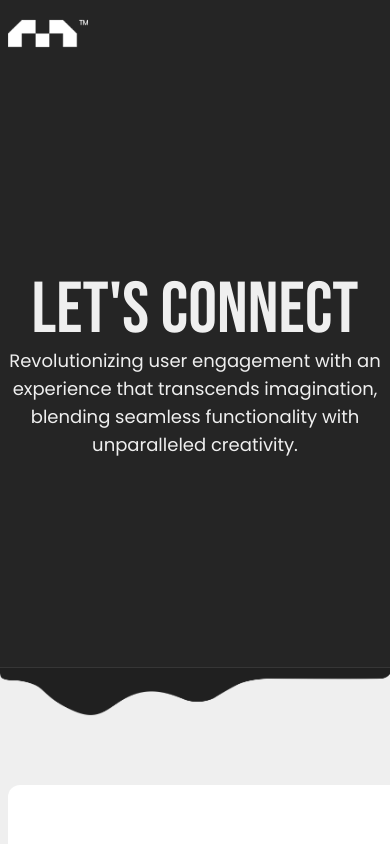
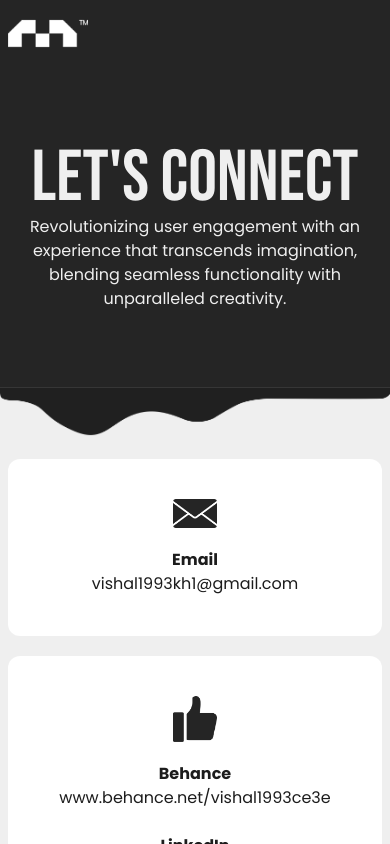
Before and after one commit to Prajjwal22/portfolio-million-pixels, a Next.js app: page /contact in a window 390 px wide. Shown: the top 844 px of the page. Built offline with nearby package versions, Linux system fonts and the light colour scheme.

Commit message:
mobile contact

```diff
--- a/app/contact/page.tsx
+++ b/app/contact/page.tsx
@@ -13,7 +13,7 @@ export default function ContactPage() {
       <Info />
       <Social />
       <ContactForm />
-      <Feedback />
+      {/* <Feedback /> */}
       <Footer/>
     </>
   );
--- a/components/Contact/ContactCard.tsx
+++ b/components/Contact/ContactCard.tsx
@@ -13,11 +13,11 @@ export default function ContactCard({ icon, title, info, index }: cardProps) {
     <div
       className={`${
         index === 1 ? "row-span-2" : ""
-      } p-10 w-[500px] font-poppins min-h-72  bg-white overflow-hidden h-full hovercard rounded-xl flex items-center justify-center hover:bg-primary hover:text-secondary transition-colors duration-500 hover:after:bg-cover hover:after:bg-[url('../public/blur.png')] hover:after:absolute hover:after:top-[-25%] after:transition-all after:ease-in relative ease-in hover:after:right-0  hover:after:w-full hover:after:h-full`}
+      } p-10 md:w-[500px] font-poppins md:min-h-72  bg-white overflow-hidden h-full hovercard rounded-xl flex items-center justify-center hover:bg-primary hover:text-secondary transition-colors duration-500 hover:after:bg-cover hover:after:bg-[url('../public/blur.png')] hover:after:absolute hover:after:top-[-25%] after:transition-all after:ease-in relative ease-in hover:after:right-0  hover:after:w-full hover:after:h-full`}
     >
-      <div className="flex flex-col gap-4 h-full w-full justify-center items-center text-lg">
+      <div className="flex flex-col md:gap-4 h-full w-full justify-center items-center md:text-lg">
         <Image
-          className=" transition all duration-300 mb-5"
+          className=" transition max-w-11 md:max-w-32 all duration-300 mb-5"
           src={icon}
           width={80}
           height={80}
--- a/components/Contact/ContactForm.tsx
+++ b/components/Contact/ContactForm.tsx
@@ -7,12 +7,12 @@ export default function ContactForm() {
   return (
     <section className="font-poppins bg-secondary text-primary z-10 relative  overflow-hidden p-2 ">
       <div className="flex flex-col m-auto max-w-5xl bg-white rounded-xl p-8">
-        <span className="text-2xl font-bold text-center mb-10">Send me a message </span>
+        <span className="md:text-2xl font-bold text-center mb-10">Send me a message </span>
         <form className="grid grid-cols-2 gap-5">
-          <input type="text" className="p-5 rounded-xl border border-mute text-mute bg-secondary h-[70px]" placeholder="Name"/>
-          <input type="text" className="p-5 rounded-xl border border-mute text-mute bg-secondary h-[70px]" placeholder="Email"/>
-          <input type="text" className="p-5 rounded-xl border border-mute text-mute bg-secondary h-[70px]" placeholder="Contact No."/>
-          <input type="text" className="p-5 rounded-xl border border-mute text-mute bg-secondary h-[70px]" placeholder="Subject"/>
+          <input type="text" className="p-5 rounded-xl border border-mute text-mute bg-secondary md:h-[70px] h-14" placeholder="Name"/>
+          <input type="text" className="p-5 rounded-xl border border-mute text-mute bg-secondary md:h-[70px] h-14" placeholder="Email"/>
+          <input type="text" className="p-5 rounded-xl border border-mute text-mute bg-secondary md:h-[70px] h-14" placeholder="Contact No."/>
+          <input type="text" className="p-5 rounded-xl border border-mute text-mute bg-secondary md:h-[70px] h-14" placeholder="Subject"/>
           <input type="text" className="p-5 rounded-xl border border-mute text-mute bg-secondary h-[140px] row-span-2 col-span-2" placeholder="Write Your Message"/>
         </form>
         <div className="mt-10 flex justify-end"><Button title="Send A Message" variant="solid"/></div>
--- a/components/Contact/Info.jsx
+++ b/components/Contact/Info.jsx
@@ -120,9 +120,9 @@ export default function Info() {
   }, []); // Empty dependency array ensures this effect only runs once after initial render
 
   return (
-    <section className="font-poppins mb-10 text-secondary h-[670px] relative  overflow-hidden  ">
+    <section className="font-poppins md:mb-10 text-secondary md:h-[670px] h-96 relative  overflow-hidden  ">
       <div className="fixed left-0 right-0 z-0 top-30 h-screen">
-        <div className="md:h-[calc(670px-150px)]  bg-primary h-[600px] flex flex-col items-center p-2">
+        <div className="md:h-[calc(670px-150px)]  bg-primary h-80 flex flex-col items-center p-2">
           <div className="max-w-5xl flex flex-col m-auto items-center justify-center">
             <div
               ref={titleRef}
@@ -135,7 +135,7 @@ export default function Info() {
                 </h1>
               </div>
             </div>
-            <span className="md:text-2xl text-lg text-center">
+            <span className="md:text-2xl text-base text-center">
               Revolutionizing user engagement with an experience that transcends
               imagination, blending seamless functionality with unparalleled
               creativity.
--- a/components/Contact/Social.tsx
+++ b/components/Contact/Social.tsx
@@ -6,7 +6,7 @@ export default function Social() {
   return (
     <section className="font-poppins bg-secondary text-primary z-10 relative  overflow-hidden p-2 ">
       <div className="flex flex-col m-auto max-w-5xl">
-        <div className="grid grid-cols-2 gap-5 [&:nth-child(2)]:row-span-2">
+        <div className="grid md:grid-cols-2 grid-cols-1 gap-5 [&:nth-child(2)]:row-span-2">
           {ContactDetails.map((contact, i) => (
             <ContactCard
             index={i}
```
